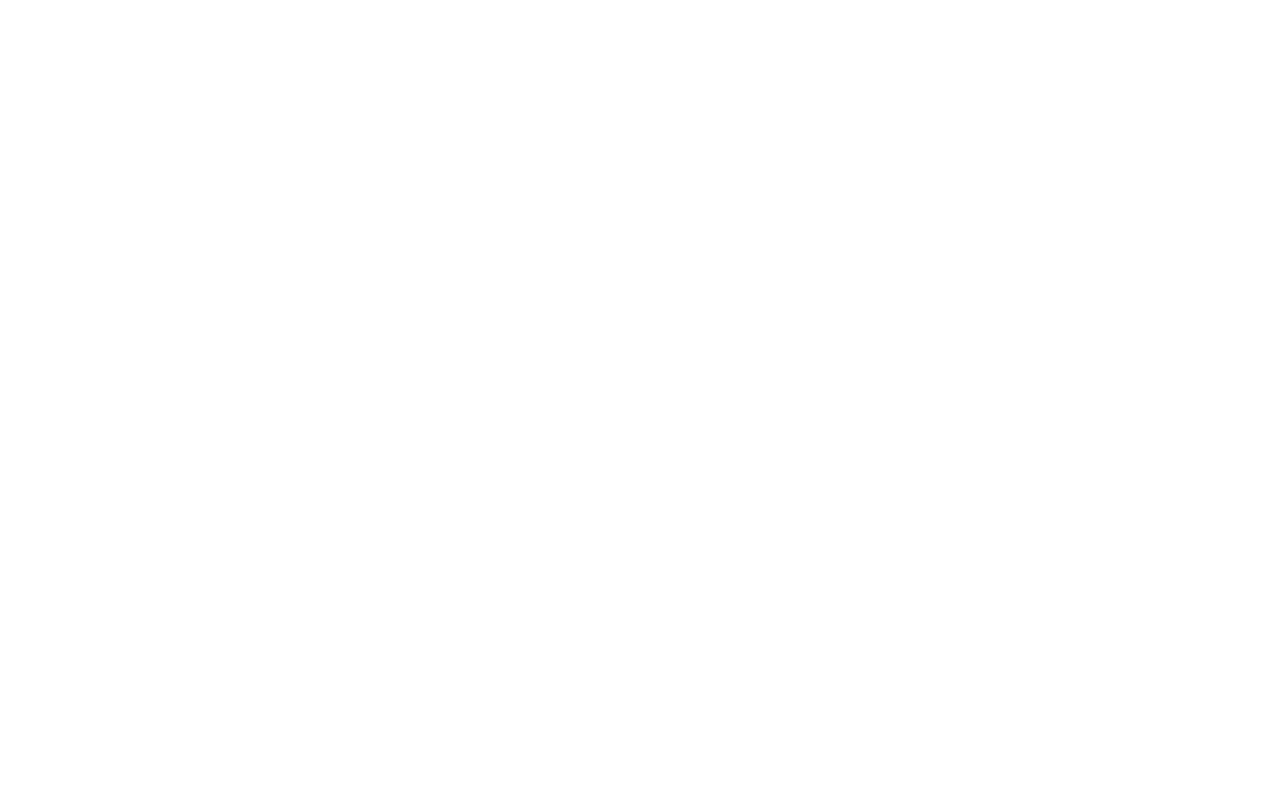
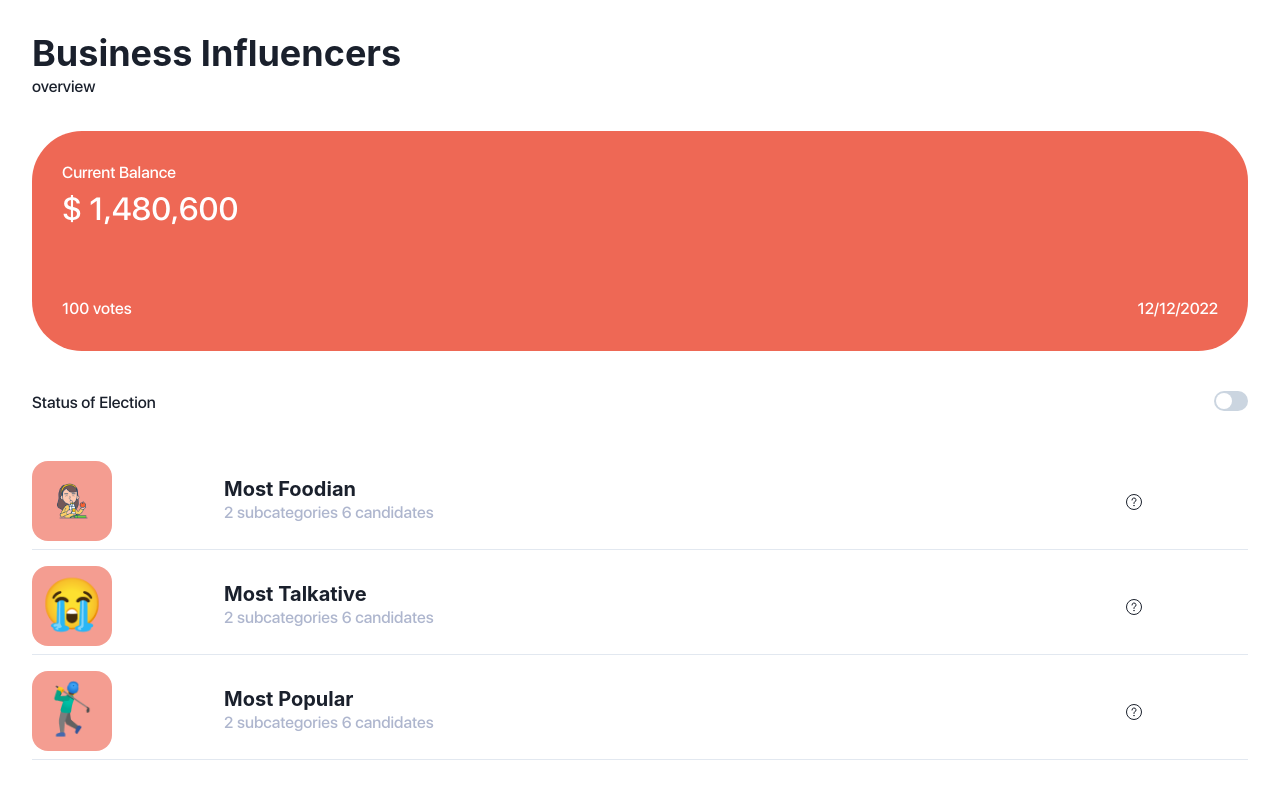
Before and after one commit to Kweku7k/BlockChainVoting, a React (Create React App) app: page /admin-nomination in a window 1280 px wide. Before the commit this address had no page. Shown: the top 790 px of the page. Built offline with nearby package versions, Linux system fonts and the light colour scheme.

Commit message:
Admin Pages & Components

```diff
--- a/src/App.js
+++ b/src/App.js
@@ -7,6 +7,7 @@ import Candidates from './Pages/Candidates';
 import Selectedcandidate from './Pages/SelectedCandidate';
 import LandingPage from './Pages/LandingPage2';
 import LearningPage from './Pages/LearningPage';
+import AdminNominationPage from './Pages/AdminNominationPage';
 
 
 function App() {
@@ -14,6 +15,7 @@ function App() {
     <div className="App">
       <Routes>
         <Route path='/' element={<LandingPage />} />
+        <Route path='/admin-nomination' element={<AdminNominationPage />} />
         <Route path='/home' element={<Homepage />} />
         <Route path='/category' element={<Categoriespage />} />
         <Route path='/select-category' element={<Selectedcategory/>} />
--- /dev/null
+++ b/src/Components/admin/CreditCard.js
@@ -0,0 +1,32 @@
+import { Box, Text } from "@chakra-ui/react";
+import React from "react";
+import { Colors } from "../../Constants/Colors";
+
+export const CreditCard = ({amount, votes, date}) => {
+  return (
+    <Box
+      w={"100%"}
+      height={"220px"}
+      borderRadius={"50px"}
+      my={"10px"}
+      backgroundColor={Colors.deepOrange}
+      padding={"30px"}
+    >
+      <Box display={'flex'}>
+        <Box>
+          <Text color={Colors.white}>Current Balance</Text>
+          <Text color={Colors.white} fontSize={32}>
+            $ {amount}
+          </Text>
+        </Box>
+        <Box>
+
+        </Box>
+      </Box>
+      <Box display={"flex"} justifyContent={"space-between"} paddingTop={16}>
+        <Text color={Colors.white}>{votes} votes</Text>
+        <Text color={Colors.white}>{date}</Text>
+      </Box>
+    </Box>
+  );
+};
--- /dev/null
+++ b/src/Pages/AdminNominationPage.jsx
@@ -0,0 +1,46 @@
+import { Box, Switch, Text } from "@chakra-ui/react";
+import React from "react";
+import { Link } from "react-router-dom";
+import Categoriescard from "../Components/CategoriesCard";
+import Categoriesheader from "../Components/CategoriesHeader";
+import Searchinput from "../Components/SearchInput";
+import random from "../Assets/img/meal.png";
+import { CreditCard } from "../Components/admin/CreditCard";
+
+const AdminNominationPage = () => {
+  return (
+    <Box w={"95%"} mx={"auto"}>
+      <Categoriesheader
+        headerName={"Business Influencers"}
+        subtitle={"overview"}
+      />
+      <CreditCard amount={"1,480,600"} votes={"100"} date={"12/12/2022"} />
+      <Box display={"flex"} justifyContent={"space-between"} py={'30px'}>
+        <Text>Status of Election</Text>
+        <Switch color={"red.400"} />
+      </Box>
+      <Box>
+        <Link to={"/select-category"}>
+          <Categoriescard
+            img={random}
+            emoji={"🌮"}
+            categoryTitle={"Most Foodian"}
+            subcategory={"2 subcategories 6 candidates"}
+          />
+        </Link>
+      </Box>
+      <Categoriescard
+        emoji={"😭"}
+        categoryTitle={"Most Talkative"}
+        subcategory={"2 subcategories 6 candidates"}
+      />
+      <Categoriescard
+        emoji={"🏌️‍♂️"}
+        categoryTitle={"Most Popular"}
+        subcategory={"2 subcategories 6 candidates"}
+      />
+    </Box>
+  );
+};
+
+export default AdminNominationPage;
```
Also changed, not shown: src/Pages/AdminFinancialRecord.jsx (added, +9 -0 lines).
